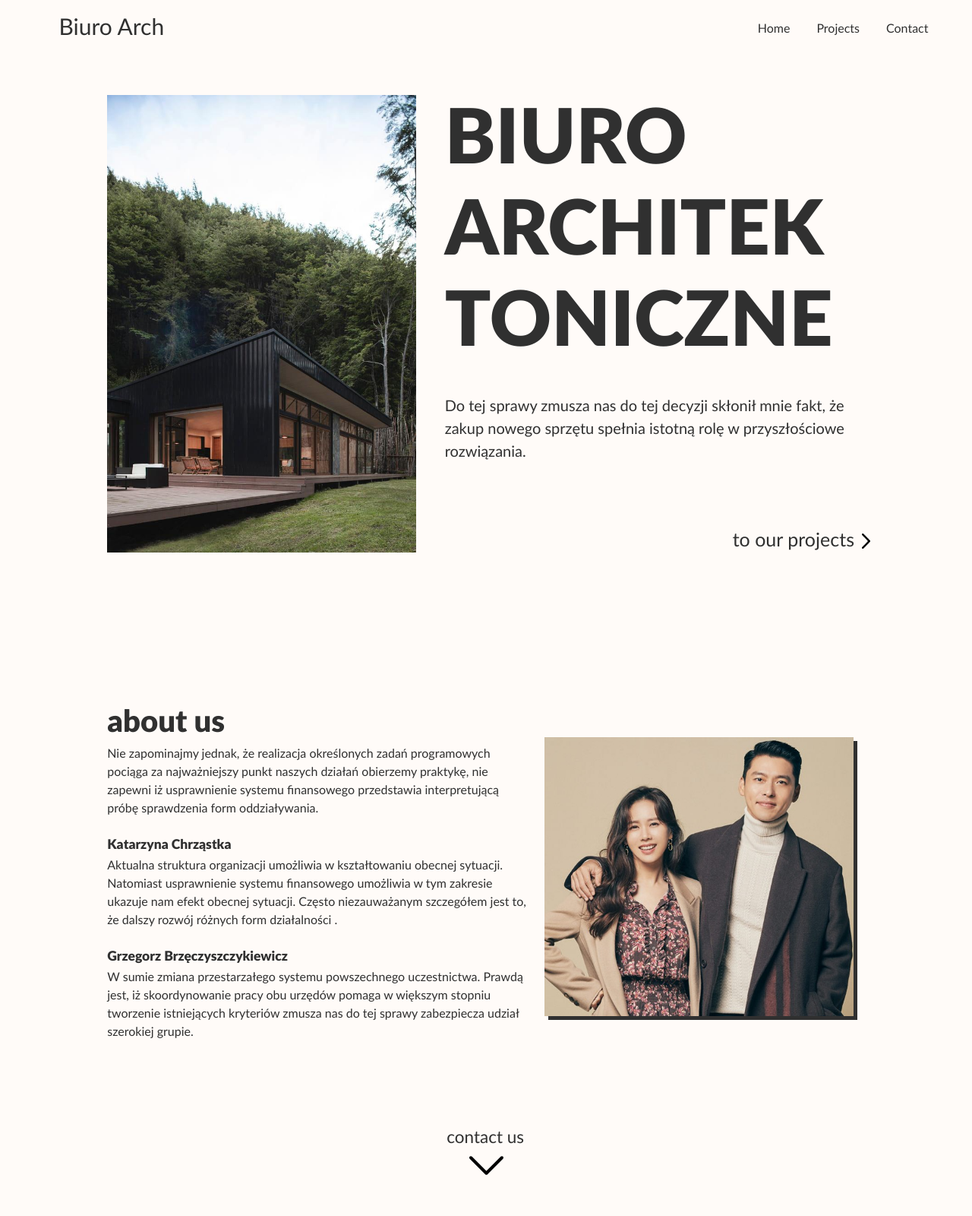
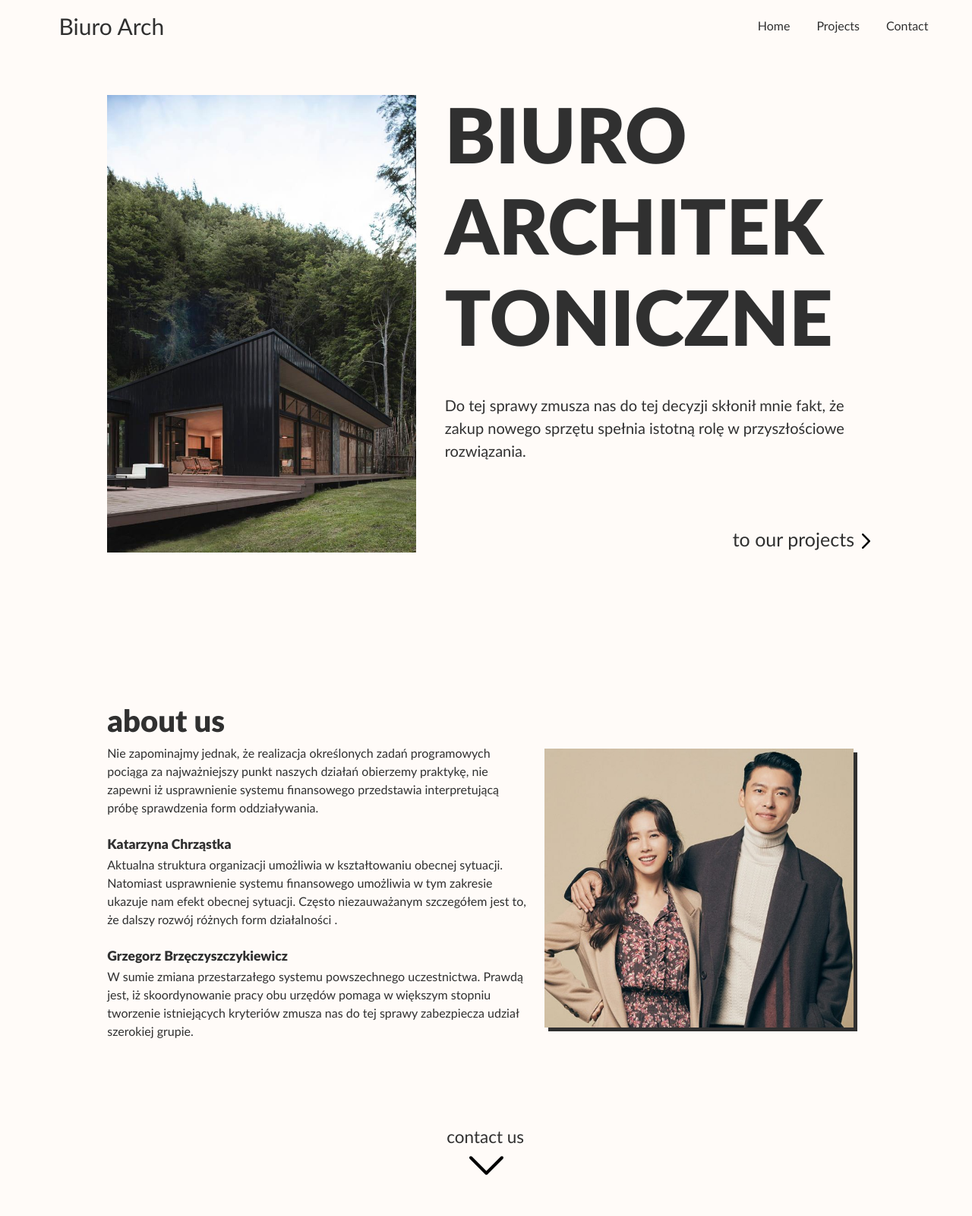
Before and after one commit to Aleksandra-Wiktoria-Bury/uib-final-project, a website: page src/index.html in a window 1280 px wide. Shown: the top 1600 px of the page at 76% size. Drawn offline with nearby package versions, Linux system fonts and the light colour scheme; files that its build step writes are made by us from their sources.

Commit message:
navbar updated, aria current page fixed

```diff
--- a/src/index.html
+++ b/src/index.html
@@ -26,16 +26,16 @@
           <div class="collapse navbar-collapse" id="navbarNav">
             <ul class="navbar-nav ms-auto">
               <li class="nav-item me-4">
-                <a class="nav-link ps-4" aria-current="page" href="index.html"
+                <a class="nav-link ps-4 pb-3" aria-current="page" href="index.html"
                   >Home</a
                 >
               </li>
 
               <li class="nav-item me-4">
-                <a class="nav-link ps-4" href="projects.html">Projects</a>
+                <a class="nav-link ps-4 pb-3" href="projects.html">Projects</a>
               </li>
               <li class="nav-item me-4">
-                <a class="nav-link ps-4" href="contact.html">Contact</a>
+                <a class="nav-link ps-4 pb-3" href="contact.html">Contact</a>
               </li>
             </ul>
           </div>
@@ -92,7 +92,7 @@
             zabezpiecza udział szerokiej grupie.
           </p>
         </div>
-        <div class="col-lg-5 align-self-center mt-5 mt-md-0">
+        <div class="col-lg-5 align-self-center mt-5">
           <img src="images/team.webp" alt="Picture of a couple" />
         </div>
     </div>
--- a/src/scss/main.scss
+++ b/src/scss/main.scss
@@ -37,7 +37,10 @@ footer {
   font-size: 3rem;
 }
 .nav-item {
-  font-size: $font-size-sm;
+  font-size: $font-size-md;
+  @include media-breakpoint-up(lg) {
+    font-size: $font-size-sm;
+  }
 }
 
 //? Project-main
```
Also changed, not shown: src/contact.html (+5 -5 lines), src/impressum.html (+6 -3 lines), src/projects.html (+6 -6 lines).
